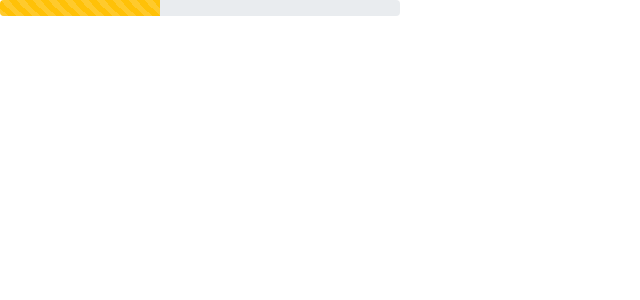
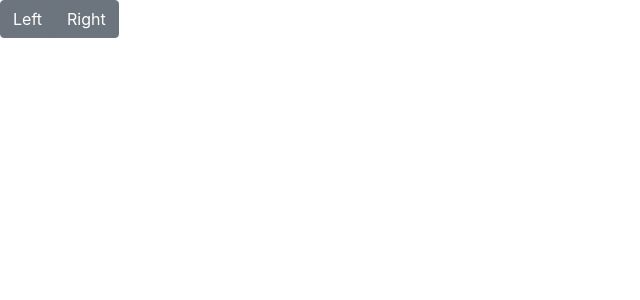
Before and after one commit to Ok-Trygub/react_practice, a React (Create React App) app: page / in a window 1280 px wide. Shown: the top 300 px of the page, without its empty margins (0-640 px from the left). Built offline with nearby package versions, Linux system fonts and the light colour scheme.

Commit message:
add BtnGroup.jsx

```diff
--- a/src/App.js
+++ b/src/App.js
@@ -1,9 +1,9 @@
-import Progress from "./components/Progress";
+import BtnGroup from "./components/BtnGroup";
 
 function App() {
     return (
         <div className="App">
-            <Progress percentage={40}/>
+            <BtnGroup />
         </div>
     );
 }
--- /dev/null
+++ b/src/components/BtnGroup.jsx
@@ -0,0 +1,16 @@
+import React from 'react';
+
+class BtnGroup extends React.Component {
+
+
+    render() {
+        return (
+            <div className="btn-group" role="group">
+                <button type="button" className="btn btn-secondary left">Left</button>
+                <button type="button" className="btn btn-secondary right">Right</button>
+            </div>
+        );
+    }
+}
+
+export default BtnGroup;
--- a/src/components/Progress.jsx
+++ /dev/null
@@ -1,26 +0,0 @@
-import React from "react";
-
-class Progress extends React.Component {
-
-    render() {
-
-        const {percentage} = this.props
-        const styleObj = {
-            progressWrapper: {
-                width: '400px'
-            },
-            progressBar: {
-                width: percentage + '%',
-            }
-        }
-        return (
-            <div className="progress" style={styleObj.progressWrapper}>
-                <div className="progress-bar progress-bar-striped bg-warning" role="progressbar"
-                     style={styleObj.progressBar}
-                     aria-valuenow={percentage} aria-valuemin="0" aria-valuemax="100"></div>
-            </div>
-        );
-    }
-}
-
-export default Progress;
```
Also changed, not shown: 1 other file (tests, documents, lock files or other folders).
